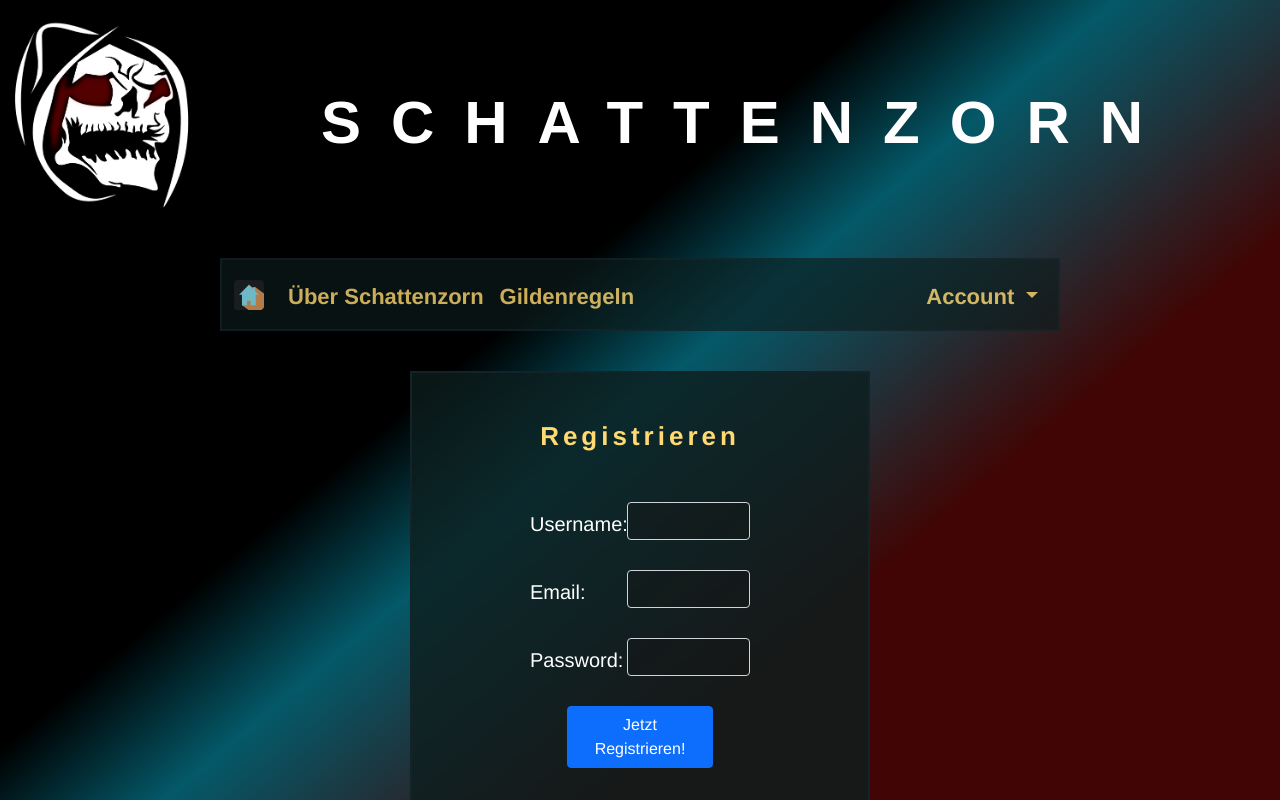
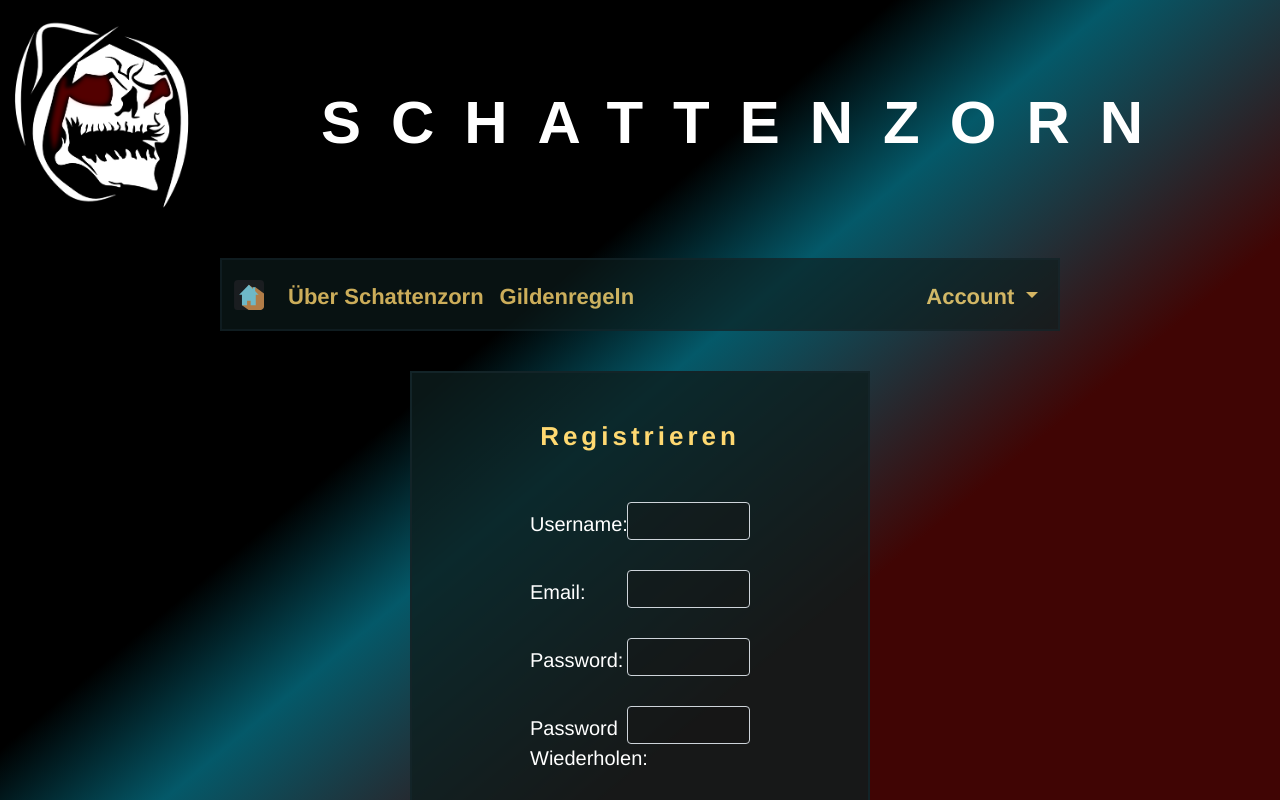
Before and after one commit to Facemirrored/app-schattenzorn, a Vue app in the folder schattenzorn-ui/: page /signUp in a window 1280 px wide. Shown: the top 800 px of the page. Built offline with nearby package versions, Linux system fonts and the light colour scheme.

Commit message:
implement repeat passwort logic

```diff
--- a/schattenzorn-ui/src/store/auth/interfaces.ts
+++ b/schattenzorn-ui/src/store/auth/interfaces.ts
@@ -35,6 +35,7 @@ export type SignUpRequest = {
   username: string;
   email: string;
   password: string;
+  passwordRepeat?: string;
 };
 
 export type SignUpResponse = {
--- a/schattenzorn-ui/src/store/auth/module/auth.module.ts
+++ b/schattenzorn-ui/src/store/auth/module/auth.module.ts
@@ -8,11 +8,7 @@ import { Store as VuexStore } from "vuex";
 
 // initial state
 export const state: AuthStateTypes = {
-  user: {
-    username: "",
-    email: "",
-    roles: [],
-  },
+  user: undefined,
   loggedIn: false,
   token: "",
 };
--- a/schattenzorn-ui/src/ts/cookie-typescript-utils.ts
+++ b/schattenzorn-ui/src/ts/cookie-typescript-utils.ts
@@ -5,8 +5,8 @@ export function setCookie(name: string, val: string) {
   const date = new Date();
   const value = val;
 
-  // Set it expire in 7 days
-  date.setTime(date.getTime() + 7 * 24 * 60 * 60 * 1000);
+  // Set it expire in 30 minutes
+  date.setTime(date.getTime() + 30 * 60 * 1000);
 
   // Set it
   document.cookie =
--- a/schattenzorn-ui/src/views/Profile.vue
+++ b/schattenzorn-ui/src/views/Profile.vue
@@ -7,7 +7,7 @@
         </div>
       </div>
       <hr style="color: white" />
-      <div class="row">
+      <div v-if="user" class="row">
         <div class="col-12 offset-lg-1 col-lg-4" style="color: white">
           <label>Username:</label><span class="ms-5">{{ user.username }}</span>
         </div>
@@ -26,13 +26,17 @@
   import { useStore } from "vuex";
   import { computed } from "vue";
   import { User } from "@/store/auth/interfaces";
+  import router from "@/router/router";
 
   export default {
     name: "Profile",
     setup() {
       const store = useStore();
+      // redirect to home if user is not logged in
+      if (!computed(() => store.getters.getLoginStatus).value) {
+        router.push("/");
+      }
       return {
-        // user from store
         user: computed(() => store.getters.getUser) as unknown as User,
       };
     },
--- a/schattenzorn-ui/src/views/SignUp.vue
+++ b/schattenzorn-ui/src/views/SignUp.vue
@@ -60,10 +60,30 @@
           </div>
         </div>
       </div>
+      <div class="row ms-2 me-2 mb-4 justify-content-center">
+        <div class="form-group col-12 col-md-2 me-md-4">
+          <label for="passwordRepeat" class="col-form-label"
+            >Password Wiederholen:</label
+          >
+        </div>
+        <div class="col-12 col-md-4">
+          <input
+            id="passwordRepeat"
+            v-model="state.signUpRequest.passwordRepeat"
+            type="password"
+            class="form-control custom-input"
+            aria-describedby="userPasswordHelp"
+            @blur="v$.passwordRepeat.$touch"
+          />
+          <div v-if="v$.passwordRepeat.$error" class="ms-md-2 mt-2 input-error">
+            {{ v$.passwordRepeat.$errors[0].$message }}
+          </div>
+        </div>
+      </div>
       <div class="form-group row ms-2 me-2 mb-4 justify-content-center">
         <button
           class="col-12 col-md-4 btn btn-primary btn-block"
-          :disabled="state.loading"
+          :disabled="state.loading || v$.$invalid"
         >
           <span
             v-show="state.loading"
@@ -93,6 +113,7 @@
     maxLength,
     minLength,
     required,
+    sameAs,
   } from "@vuelidate/validators";
 
   // TODO: registrationMessage ausgeben wenn allg. Fehler oder fachl. Fehler
@@ -110,22 +131,37 @@
           username: "",
           email: "",
           password: "",
+          passwordRepeat: "",
         } as SignUpRequest,
         registrationState: {} as SignUpStatus,
         loading: false,
         registrationMessage: "",
       });
       // vuelidate
-      const rules = {
+      const rules = computed(() => {
+        return {
           username: {
             required: helpers.withMessage(() => "Usernamen eingeben", required),
-          min: helpers.withMessage(() => "Mindestens 3 Zeichen", minLength(3)),
+            min: helpers.withMessage(
+              () => "Mindestens 3 Zeichen",
+              minLength(3),
+            ),
             max: helpers.withMessage(() => "Maximal 20 Zeichen", maxLength(20)),
           },
           password: {
             required: helpers.withMessage(() => "Passwort eingeben", required),
-          min: helpers.withMessage(() => "Mindestens 6 Zeichen", minLength(6)),
+            min: helpers.withMessage(
+              () => "Mindestens 6 Zeichen",
+              minLength(6),
+            ),
             max: helpers.withMessage(() => "Maximal 40 Zeichen", maxLength(40)),
+          },
+          passwordRepeat: {
+            required: helpers.withMessage(() => "Passwort eingeben", required),
+            sameAs: helpers.withMessage(
+              () => "Passwort stimmt nicht überein",
+              sameAs(state.signUpRequest.password),
+            ),
           },
           email: {
             required: helpers.withMessage(() => "Email eingeben", required),
@@ -133,6 +169,7 @@
             max: helpers.withMessage(() => "Maximal 50 Zeichen", maxLength(50)),
           },
         };
+      });
       const v$ = useVuelidate(rules, state.signUpRequest);
       // registration event
       const handleRegistration = () => {
```
Also changed, not shown: 2 other files (tests, documents, lock files or other folders). Lines whose indentation alone changed are shown as unchanged.
